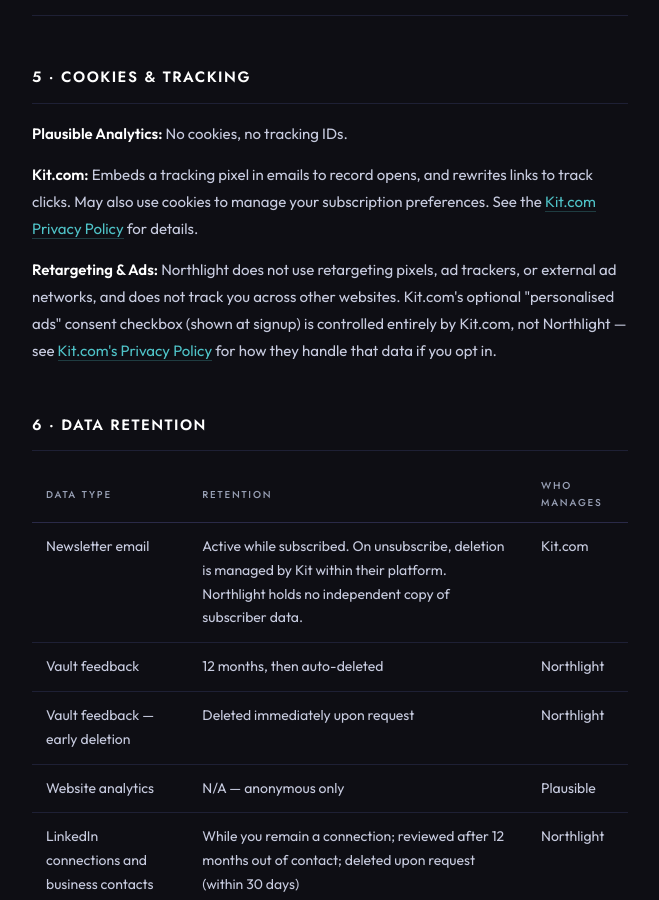
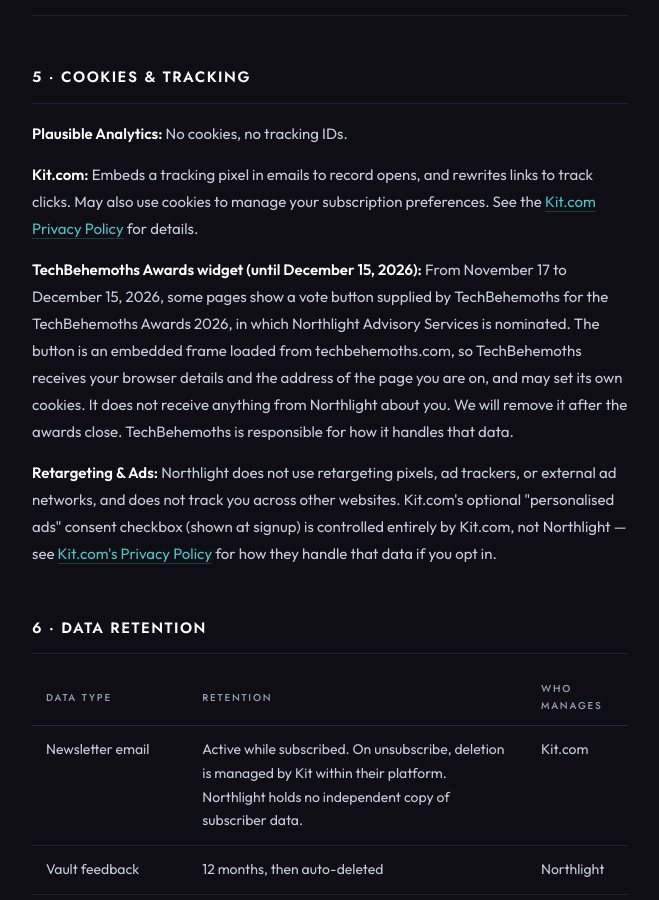
Before and after one commit to elizabethlemoine33-commits/bynorthlight-site, a Jekyll site: the page built from northlight-privacy.html, in a window 1280 px wide and 900 px high, scrolled down 6657 px. Shown: the whole window, without its empty margins (310-969 px from the left). Built offline with Jekyll 4.4.1, drawn with Linux system fonts in a browser that asks for light colours; a script that is not in the unit is left out; some of the changed text lies outside the part shown.

Commit message:
TechBehemoths Awards 2026: vote widgets (AI Strategy) (#92)
* Add TechBehemoths Awards 2026 vote widgets (AI Strategy): About rail and footer

Compact inline widget in the About rail; full-width bar in the footer. Neither appears on the Vault or Meetings pages.

Co-Authored-By: Claude Sonnet 5.5 <noreply@anthropic.com>

* Privacy policy: disclose TechBehemoths vote widget until Dec 15, 2026

Co-Authored-By: Claude Sonnet 5.5 <noreply@anthropic.com>

* Privacy policy: drop unverified TechBehemoths policy link

Co-Authored-By: Claude Sonnet 5.5 <noreply@anthropic.com>

---------

Co-authored-by: Claude Sonnet 5.5 <noreply@anthropic.com>

```diff
--- a/_includes/about-rail.html
+++ b/_includes/about-rail.html
@@ -18,6 +18,9 @@
     <a href="https://www.outsourceaccelerator.com/company/northlight-advisory-services/" target="_blank" rel="noopener">Outsource Accelerator</a>
     <a href="https://techbehemoths.com/company/northlight-advisory-services" target="_blank" rel="noopener" data-techbehemoths-verification>Verified on TechBehemoths</a>
   </div>
+  <div class="ab-vote" style="margin-top:16px;" data-tb-embedded-award data-tb-embedded-award-id="northlight-advisory-services" data-tb-embedded-award-edition="2026" data-tb-embedded-award-style="compact" data-tb-embedded-award-theme="dark" data-tb-embedded-award-position="inline" data-tb-embedded-award-service="ai-strategy">
+    <a href="https://techbehemoths.com/awards-2026/vote/northlight-advisory-services?service=ai-strategy" target="_blank" rel="noopener">Vote for Northlight Advisory Services in the TechBehemoths Awards 2026</a>
+  </div>
   <div class="ab-desk-only">
   {% include about-rail-extras.html %}
   </div>
--- a/_includes/footer.html
+++ b/_includes/footer.html
@@ -1,5 +1,11 @@
 <div class="footer-border">
   <footer>
+    {% unless page.url contains "/vault" or page.url contains "/meetings" %}
+    <div class="footer-vote" style="margin-bottom:24px;" data-tb-embedded-award data-tb-embedded-award-id="northlight-advisory-services" data-tb-embedded-award-edition="2026" data-tb-embedded-award-style="bar" data-tb-embedded-award-theme="dark" data-tb-embedded-award-service="ai-strategy">
+      <a href="https://techbehemoths.com/awards-2026/vote/northlight-advisory-services?service=ai-strategy" target="_blank" rel="noopener">Vote for Northlight Advisory Services in the TechBehemoths Awards 2026</a>
+    </div>
+    <script async src="https://techbehemoths.com/scripts/embedded/awards.js"></script>
+    {% endunless %}
     <div class="footer-inner">
       <div class="footer-left">
         <p class="footer-copy">© 2026 Northlight Advisory Services</p>
--- a/northlight-privacy.html
+++ b/northlight-privacy.html
@@ -210,7 +210,7 @@ head_extra: |
 <main id="main-content">
 
   <h1 class="page-title">Northlight Privacy Policy</h1>
-  <p class="page-meta">Effective Date: May 21, 2026 &nbsp;·&nbsp; Last Updated: November 11, 2026</p>
+  <p class="page-meta">Effective Date: May 21, 2026 &nbsp;·&nbsp; Last Updated: November 17, 2026</p>
   <div class="aurora-line" role="presentation"></div>
 
   <!-- 1. WHO WE ARE -->
@@ -402,6 +402,7 @@ head_extra: |
     <h2 id="cookies">5 · Cookies &amp; Tracking</h2>
     <p><strong>Plausible Analytics:</strong> No cookies, no tracking IDs.</p>
     <p><strong>Kit.com:</strong> Embeds a tracking pixel in emails to record opens, and rewrites links to track clicks. May also use cookies to manage your subscription preferences. See the <a href="https://kit.com/privacy">Kit.com Privacy Policy</a> for details.</p>
+    <p><strong>TechBehemoths Awards widget (until December 15, 2026):</strong> From November 17 to December 15, 2026, some pages show a vote button supplied by TechBehemoths for the TechBehemoths Awards 2026, in which Northlight Advisory Services is nominated. The button is an embedded frame loaded from techbehemoths.com, so TechBehemoths receives your browser details and the address of the page you are on, and may set its own cookies. It does not receive anything from Northlight about you. We will remove it after the awards close. TechBehemoths is responsible for how it handles that data.</p>
     <p><strong>Retargeting &amp; Ads:</strong> Northlight does not use retargeting pixels, ad trackers, or external ad networks, and does not track you across other websites. Kit.com's optional "personalised ads" consent checkbox (shown at signup) is controlled entirely by Kit.com, not Northlight — see <a href="https://kit.com/privacy">Kit.com's Privacy Policy</a> for how they handle that data if you opt in.</p>
   </section>
 
```
